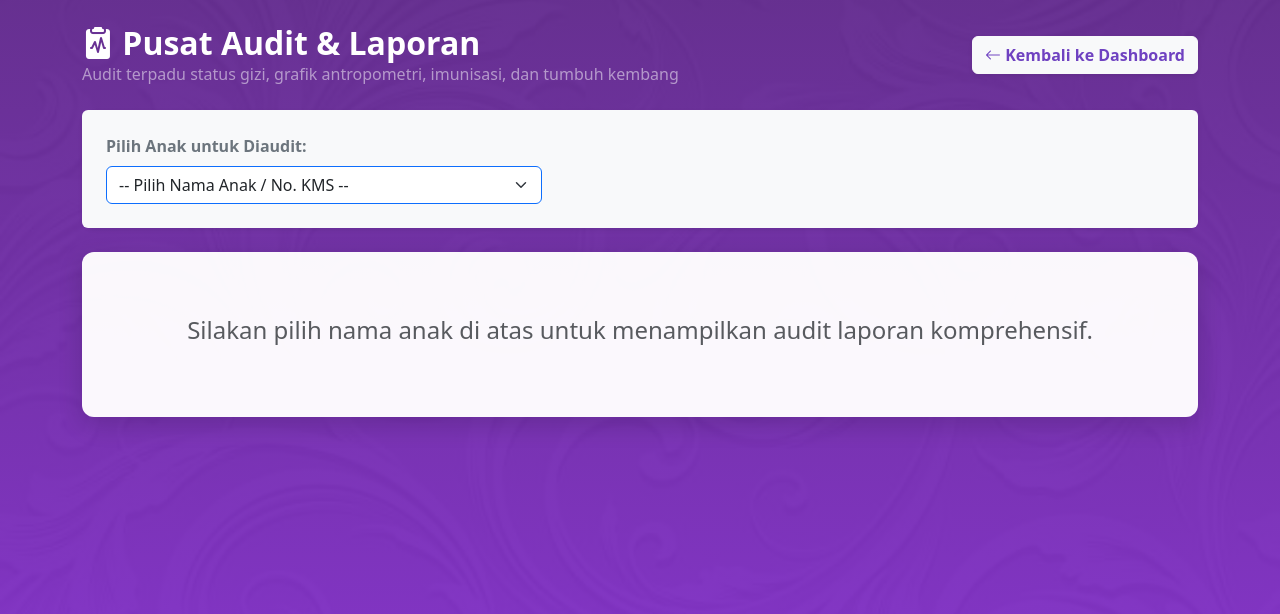
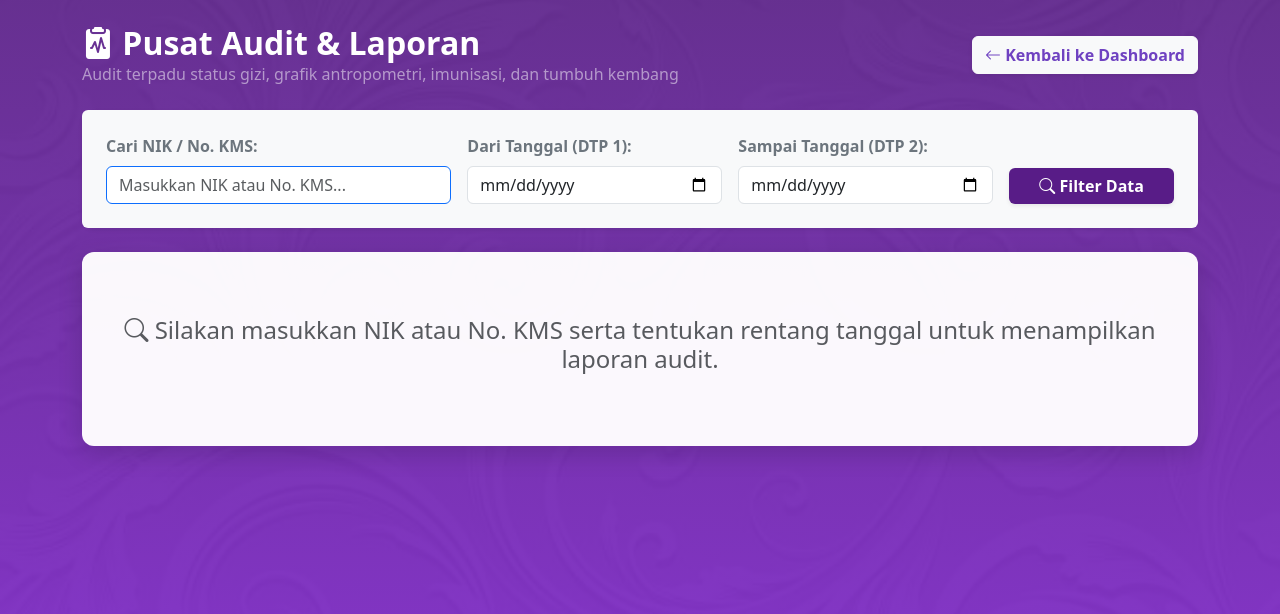
Before and after one commit to R4annnn1231/MIKADO, a Flask app: template templates/ui_audit.html in a window 1280 px wide. Shown: the top 614 px of the page. Run offline with Flask 3, Linux system fonts and the light colour scheme; the template is opened without the code that fills it, so the values that code supplies are empty.

Commit message:
Update ui_audit.html

```diff
--- a/templates/ui_audit.html
+++ b/templates/ui_audit.html
@@ -65,55 +65,62 @@
             </div>
         </div>
 
-        <!-- FORM PILIH ANAK & OPSI CETAK -->
+        <!-- FORM PENCARIAN NIK / NO. KMS & 2 DATEPICKER RENTANG TANGGAL -->
         <div class="card border-0 mb-4 d-print-none shadow-sm">
             <div class="card-body bg-light rounded p-4">
                 <form method="GET" action="{{ url_for('audit') }}" id="formAudit">
                     <div class="row align-items-end g-3">
-                        <div class="col-md-5">
-                            <label class="form-label fw-bold text-secondary">Pilih Anak untuk Diaudit:</label>
-                            <select name="nik" class="form-select border-primary" required onchange="this.form.submit()">
-                                <option value="">-- Pilih Nama Anak / No. KMS --</option>
-                                {% for a in daftar_anak %}
-                                <option value="{{ a.nik_anak }}" {% if nik_terpilih == a.nik_anak %}selected{% endif %}>
-                                    {{ a.nama_lengkap }} (No. KMS: {{ a.no_register_kms }})
-                                </option>
-                                {% endfor %}
-                            </select>
+                        <div class="col-md-4">
+                            <label class="form-label fw-bold text-secondary">Cari NIK / No. KMS:</label>
+                            <input type="text" name="cari" class="form-control border-primary" placeholder="Masukkan NIK atau No. KMS..." value="{{ cari_input or '' }}" required>
                         </div>
-
-                        {% if data_audit %}
-                        <div class="col-md-7">
-                            <label class="form-label fw-bold text-secondary">Opsi Cetak & Filter Bagian Audit:</label>
-                            <div class="d-flex flex-wrap align-items-center gap-3 bg-white p-2 rounded border">
-                                <div class="form-check">
-                                    <input class="form-check-input print-filter" type="checkbox" value="gizi" id="chkGizi" checked>
-                                    <label class="form-check-label small fw-bold" for="chkGizi">Status Gizi</label>
-                                </div>
-                                <div class="form-check">
-                                    <input class="form-check-input print-filter" type="checkbox" value="grafik" id="chkGrafik" checked>
-                                    <label class="form-check-label small fw-bold" for="chkGrafik">Grafik KMS</label>
-                                </div>
-                                <div class="form-check">
-                                    <input class="form-check-input print-filter" type="checkbox" value="imunisasi" id="chkImunisasi" checked>
-                                    <label class="form-check-label small fw-bold" for="chkImunisasi">Imunisasi</label>
-                                </div>
-                                <div class="form-check">
-                                    <input class="form-check-input print-filter" type="checkbox" value="perkembangan" id="chkPerkembangan" checked>
-                                    <label class="form-check-label small fw-bold" for="chkPerkembangan">Perkembangan</label>
-                                </div>
-                                <button type="button" onclick="cetakAudit()" class="btn btn-warning btn-sm fw-bold ms-auto text-dark shadow-sm">
-                                    <i class="bi bi-printer-fill"></i> Cetak Laporan Terpilih
-                                </button>
-                            </div>
+                        <div class="col-md-3">
+                            <label class="form-label fw-bold text-secondary">Dari Tanggal (DTP 1):</label>
+                            <input type="date" name="tgl_mulai" class="form-control" value="{{ tgl_mulai or '' }}">
                         </div>
-                        {% endif %}
+                        <div class="col-md-3">
+                            <label class="form-label fw-bold text-secondary">Sampai Tanggal (DTP 2):</label>
+                            <input type="date" name="tgl_selesai" class="form-control" value="{{ tgl_selesai or '' }}">
+                        </div>
+                        <div class="col-md-2">
+                            <button type="submit" class="btn btn-ungu w-100 fw-bold shadow-sm">
+                                <i class="bi bi-search"></i> Filter Data
+                            </button>
+                        </div>
                     </div>
                 </form>
             </div>
         </div>
 
         {% if data_audit %}
+        <!-- OPSI CETAK / FILTER BAGIAN LAPORAN -->
+        <div class="card border-0 mb-4 d-print-none p-3 bg-white shadow-sm">
+            <div class="d-flex flex-wrap align-items-center justify-content-between gap-3">
+                <div class="d-flex flex-wrap align-items-center gap-3">
+                    <span class="fw-bold text-secondary"><i class="bi bi-printer"></i> Opsi Cetak Bagian:</span>
+                    <div class="form-check">
+                        <input class="form-check-input" type="checkbox" value="gizi" id="chkGizi" checked>
+                        <label class="form-check-label small fw-bold" for="chkGizi">Status Gizi</label>
+                    </div>
+                    <div class="form-check">
+                        <input class="form-check-input" type="checkbox" value="grafik" id="chkGrafik" checked>
+                        <label class="form-check-label small fw-bold" for="chkGrafik">Grafik KMS</label>
+                    </div>
+                    <div class="form-check">
+                        <input class="form-check-input" type="checkbox" value="imunisasi" id="chkImunisasi" checked>
+                        <label class="form-check-label small fw-bold" for="chkImunisasi">Imunisasi</label>
+                    </div>
+                    <div class="form-check">
+                        <input class="form-check-input" type="checkbox" value="perkembangan" id="chkPerkembangan" checked>
+                        <label class="form-check-label small fw-bold" for="chkPerkembangan">Perkembangan</label>
+                    </div>
+                </div>
+                <button type="button" onclick="cetakAudit()" class="btn btn-warning fw-bold text-dark shadow-sm">
+                    <i class="bi bi-printer-fill"></i> Cetak Laporan Terpilih
+                </button>
+            </div>
+        </div>
+
         <!-- IDENTITAS SINGKAT ANAK -->
         <div class="card border-0 mb-4 p-3 bg-white">
             <div class="row align-items-center">
@@ -127,7 +134,7 @@
                     </p>
                 </div>
                 <div class="col-md-4 text-md-end mt-2 mt-md-0">
-                    <span class="badge bg-success p-2">Status: Terverifikasi di Posyandu {{ data_audit.anak.posyandu_terdaftar }}</span>
+                    <span class="badge bg-success p-2">Posyandu: {{ data_audit.anak.posyandu_terdaftar }}</span>
                 </div>
             </div>
         </div>
@@ -135,7 +142,7 @@
         <!-- 1. BAGIAN AUDIT: STATUS GIZI -->
         <div class="card border-0 mb-4 section-gizi">
             <div class="card-header bg-ungu py-2 fw-bold">
-                <i class="bi bi-table"></i> 1. Riwayat Pengukuran & Status Gizi
+                <i class="bi bi-table"></i> 1. Riwayat Pengukuran & Status Gizi (Berdasarkan Rentang Tanggal)
             </div>
             <div class="card-body p-3">
                 <div class="table-responsive">
@@ -163,7 +170,7 @@
                                 <td class="text-center">{{ p.kategori_status or '-' }}</td>
                             </tr>
                             {% else %}
-                            <tr><td colspan="7" class="text-center text-muted">Belum ada data pengukuran.</td></tr>
+                            <tr><td colspan="7" class="text-center text-muted">Tidak ada data pengukuran dalam rentang tanggal tersebut.</td></tr>
                             {% endfor %}
                         </tbody>
                     </table>
@@ -171,13 +178,13 @@
             </div>
         </div>
 
-        <!-- 2. BAGIAN AUDIT: GRAFIK ANTROPOMETRI (KMS) -->
+        <!-- 2. BAGIAN AUDIT: GRAFIK ANTROPOMETRI (KMS) DENGAN INDIKATOR -->
         <div class="card border-0 mb-4 section-grafik">
             <div class="card-header bg-ungu py-2 fw-bold">
-                <i class="bi bi-graph-up"></i> 2. Grafik Antropometri & Kurva Pertumbuhan Anak
+                <i class="bi bi-graph-up"></i> 2. Grafik Antropometri & Kurva Pertumbuhan (Dilengkapi Standar Acuan)
             </div>
             <div class="card-body p-4">
-                <div style="position: relative; height: 350px; width: 100%;">
+                <div style="position: relative; height: 380px; width: 100%;">
                     <canvas id="grafikAudit"></canvas>
                 </div>
             </div>
@@ -238,13 +245,13 @@
         {% else %}
         <div class="card border-0 text-center py-5">
             <div class="card-body">
-                <h4 class="text-muted">Silakan pilih nama anak di atas untuk menampilkan audit laporan komprehensif.</h4>
+                <h4 class="text-muted"><i class="bi bi-search"></i> Silakan masukkan NIK atau No. KMS serta tentukan rentang tanggal untuk menampilkan laporan audit.</h4>
             </div>
         </div>
         {% endif %}
     </div>
 
-    <!-- SCRIPT CHART & CETAK AUDIT TERPILIH -->
+    <!-- SCRIPT CHART DENGAN INDIKATOR RUJUKAN & CETAK -->
     <script src="https://cdn.jsdelivr.net/npm/bootstrap@5.3.0/dist/js/bootstrap.bundle.min.js"></script>
     <script>
         {% if data_audit and data_audit.pengukuran %}
@@ -259,13 +266,18 @@
             let dataBB = rawData.map(d => ({ x: d.usia, y: d.bb }));
             let dataTB = rawData.map(d => ({ x: d.usia, y: d.tb }));
 
+            let indicatorBBRujukan = rawData.map(d => ({ x: d.usia, y: Number((3.0 + (d.usia * 0.2)).toFixed(1)) }));
+            let indicatorTBRujukan = rawData.map(d => ({ x: d.usia, y: Number((48.0 + (d.usia * 0.8)).toFixed(1)) }));
+
             let ctx = document.getElementById('grafikAudit').getContext('2d');
             new Chart(ctx, {
                 type: 'line',
                 data: {
                     datasets: [
-                        { label: 'Berat Badan (kg)', data: dataBB, borderColor: '#581c87', backgroundColor: '#581c87', borderWidth: 3, yAxisID: 'y' },
-                        { label: 'Tinggi Badan (cm)', data: dataTB, borderColor: '#e91e63', backgroundColor: '#e91e63', borderWidth: 3, yAxisID: 'y1' }
+                        { label: 'Berat Badan Anak (kg)', data: dataBB, borderColor: '#581c87', backgroundColor: '#581c87', borderWidth: 3, yAxisID: 'y', tension: 0.1 },
+                        { label: 'Standar Acuan BB', data: indicatorBBRujukan, borderColor: '#9ca3af', borderDash: [5, 5], borderWidth: 2, pointRadius: 0, yAxisID: 'y' },
+                        { label: 'Tinggi Badan Anak (cm)', data: dataTB, borderColor: '#e91e63', backgroundColor: '#e91e63', borderWidth: 3, yAxisID: 'y1', tension: 0.1 },
+                        { label: 'Standar Acuan TB', data: indicatorTBRujukan, borderColor: '#fbcfe8', borderDash: [5, 5], borderWidth: 2, pointRadius: 0, yAxisID: 'y1' }
                     ]
                 },
                 options: {
@@ -273,8 +285,8 @@
                     maintainAspectRatio: false,
                     scales: {
                         x: { type: 'linear', title: { display: true, text: 'Usia (Bulan)' }, min: 0, max: 72, ticks: { stepSize: 6 } },
-                        y: { type: 'linear', position: 'left', title: { display: true, text: 'BB (kg)' }, min: 0, max: 25 },
-                        y1: { type: 'linear', position: 'right', title: { display: true, text: 'TB (cm)' }, min: 40, max: 120, grid: { drawOnChartArea: false } }
+                        y: { type: 'linear', position: 'left', title: { display: true, text: 'Berat Badan (kg)' }, min: 0, max: 30 },
+                        y1: { type: 'linear', position: 'right', title: { display: true, text: 'Tinggi Badan (cm)' }, min: 40, max: 130, grid: { drawOnChartArea: false } }
                     }
                 }
             });
```
